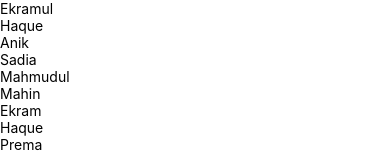
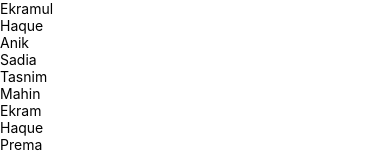
Before and after one commit to AnikHaque/Basic-React-Native, a React Native app: screen / in a window 390 px wide. Shown: the top 154 px of the page. Built offline with nearby package versions, Linux system fonts and the light colour scheme.

Commit message:
updated lists

```diff
--- a/src/FlatListDemo.js
+++ b/src/FlatListDemo.js
@@ -15,7 +15,7 @@ const names=[
   name:"Sadia",
   },
     {
-  name:"Mahmudul",
+  name:"Tasnim",
   },
     {
   name:"Mahin",
```
